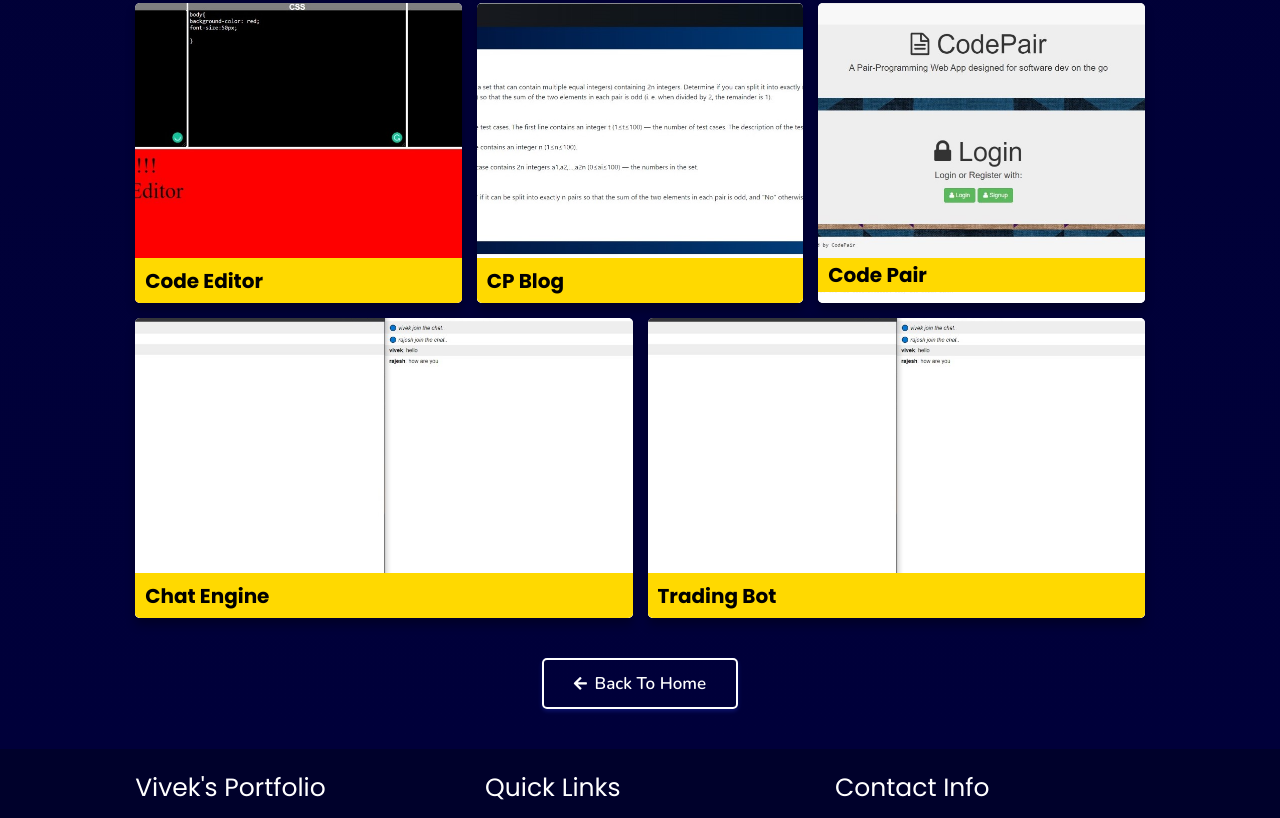
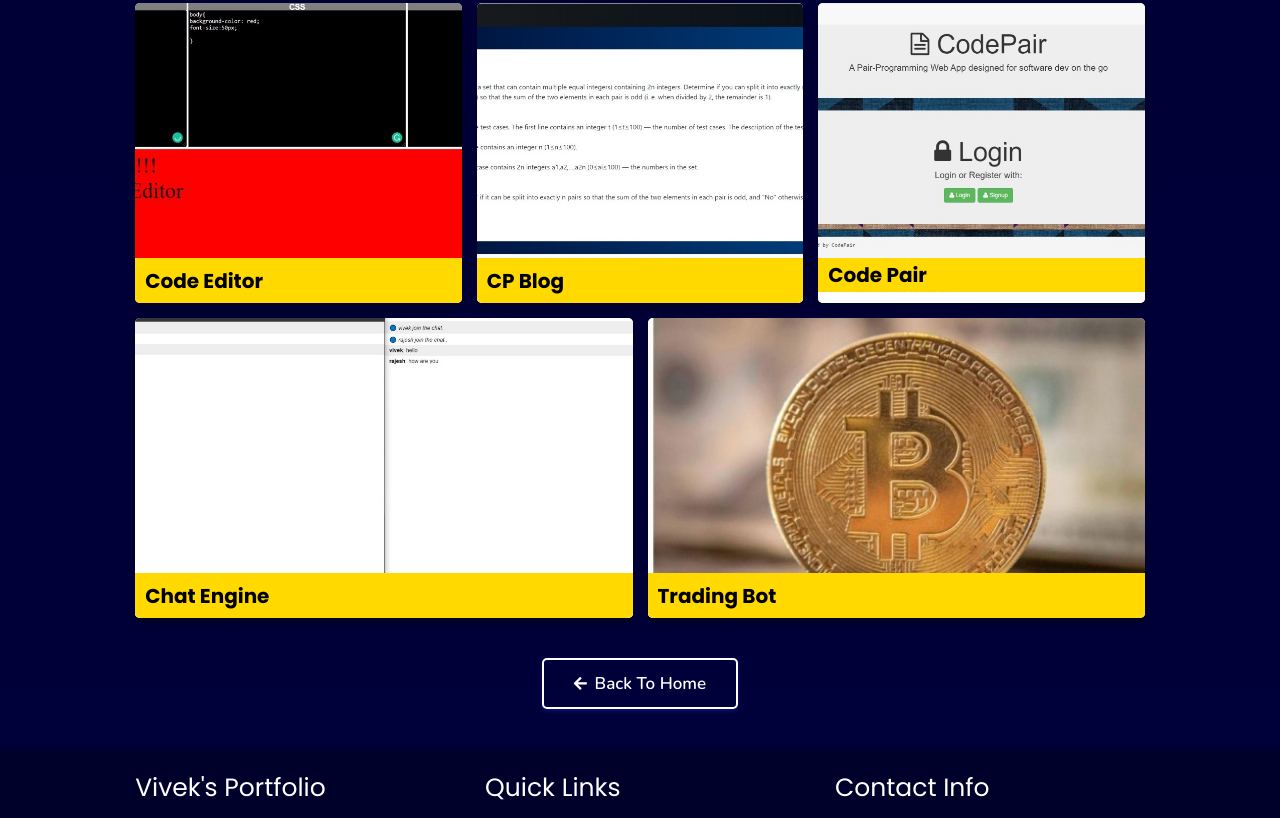
Before and after one commit to vivek286/portfolio, a plain HTML site: page final portfolio/projects/index.html in a window 1280 px wide. Shown: the part 475-1293 px from the top of the page. Drawn offline with nearby package versions, Linux system fonts and the light colour scheme.

Commit message:
Update index.html

```diff
--- a/final portfolio/projects/index.html
+++ b/final portfolio/projects/index.html
@@ -154,7 +154,7 @@
       </div>
     </div>
     <div class="box tilt">
-      <img draggable="false" src="../assests/images/img/chat Engine.jpeg" alt="" />
+      <img draggable="false" src="../assests/images/img/trading bot.jpeg" alt="" />
       <div class="content">
         <div class="tag">
         <h3>Trading Bot</h3>
```
